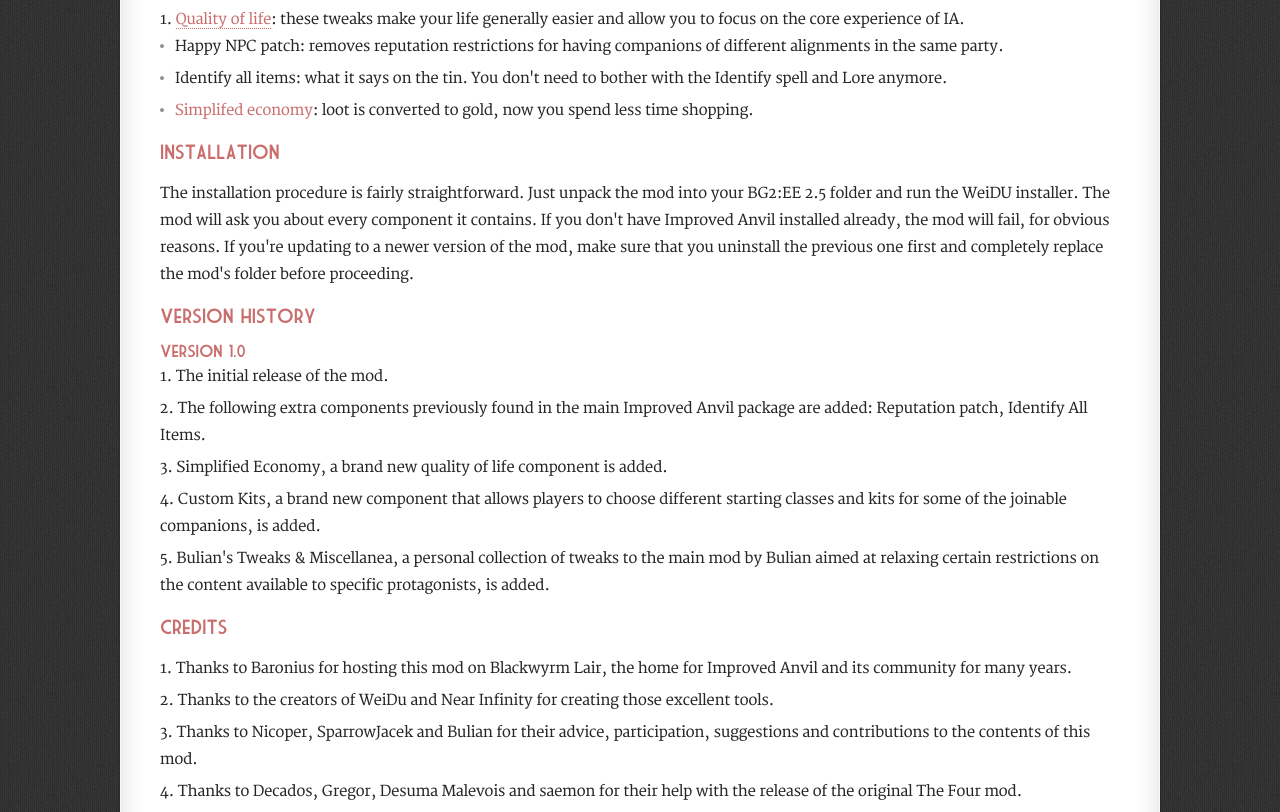
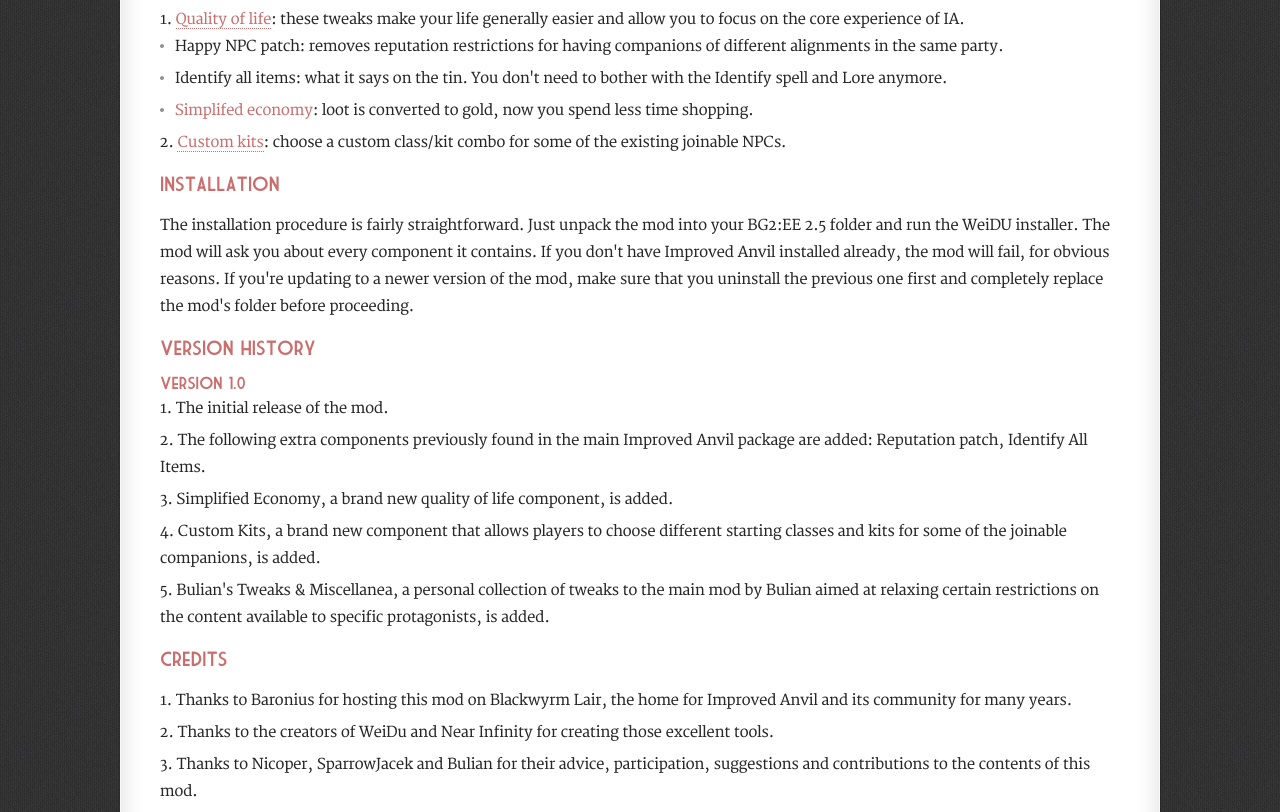
Before and after one commit to critto-bg/ImprovedAnvilTweaks, a plain HTML site: page IATweaks/readme/index.html in a window 1280 px wide. Shown: the part 353-1165 px from the top of the page. Drawn offline with Linux system fonts and the light colour scheme.

Commit message:
Update the readme

```diff
--- a/IATweaks/readme/index.html
+++ b/IATweaks/readme/index.html
@@ -66,6 +66,7 @@
                         <li><a href="simplified_economy.html">Simplifed economy</a>: loot is converted to gold, now you spend less time shopping.</li>
                     </ul>
                 </li>
+                <li><span class="lite1">Custom kits</span>: choose a custom class/kit combo for some of the existing joinable NPCs.</li>
             </ol>
 
             <h4>Installation</h4>
@@ -79,7 +80,7 @@
             <ol>
                 <li>The initial release of the mod.</li>
                 <li>The following extra components previously found in the main Improved Anvil package are added: Reputation patch, Identify All Items.</li>
-                <li>Simplified Economy, a brand new quality of life component is added.</li>
+                <li>Simplified Economy, a brand new quality of life component, is added.</li>
                 <li>Custom Kits, a brand new component that allows players to choose different starting classes and kits for some of the joinable companions, is added.</li>
                 <li>Bulian's Tweaks & Miscellanea, a personal collection of tweaks to the main mod by Bulian aimed at relaxing certain restrictions on the content available to specific protagonists, is added.</li>
             </ol>
@@ -92,8 +93,6 @@
                 <li>Thanks to the creators of WeiDu and Near Infinity for creating those excellent tools.</li>
 
                 <li>Thanks to Nicoper, SparrowJacek and Bulian for their advice, participation, suggestions and contributions to the contents of this mod.</li>
-
-               <li>Thanks to Decados, Gregor, Desuma Malevois and saemon for their help with the release of the original The Four mod.</li>
            </ol>
 
             <div class="clear"></div>
```
